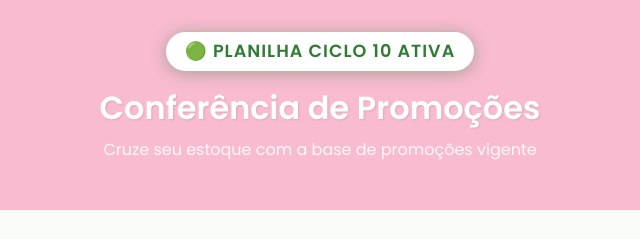
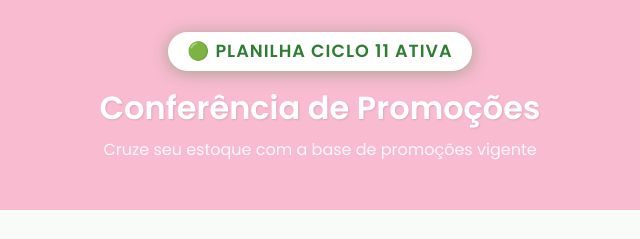
Before and after one commit to alcinadadosti-worspace/CrossingSheets, a plain HTML site: page index.html in a window 1280 px wide. Shown: the top 239 px of the page, 320-960 px from the left. Drawn offline with Linux system fonts and the light colour scheme; no server answers.

Commit message:
Atualiza bd.xlsx para ciclo 11 e ajusta badge do header
Substitui a base de produtos pelas 5 abas (+L+B_*) da planilha CICLO11
(5883 produtos) e atualiza o badge do header para CICLO 11.

O conjunto de SKUs e identico ao do ciclo 10; o que mudou foram as
liberacoes: 4335 produtos tiveram a regra de desconto/brinde alterada,
resultando em 2200 liberados e 3683 bloqueados.

Colunas extras da aba +L+B_AUMIGOS (Validacao Liberacao e Dias de
estoque, essa com #N/A) foram descartadas por nao serem usadas pelo app.
O SKU 20603 veio sem categoria e foi preenchido com a do ciclo anterior.

Co-Authored-By: Claude Opus 4.8 <noreply@anthropic.com>

```diff
--- a/index.html
+++ b/index.html
@@ -11,7 +11,7 @@
 <body>
 
     <header>
-        <div class="ciclo-badge">🟢 PLANILHA CICLO 10 ATIVA</div>
+        <div class="ciclo-badge">🟢 PLANILHA CICLO 11 ATIVA</div>
         <h1>Conferência de Promoções</h1>
         <p>Cruze seu estoque com a base de promoções vigente</p>
     </header>
```
Also changed, not shown: 1 other file.
